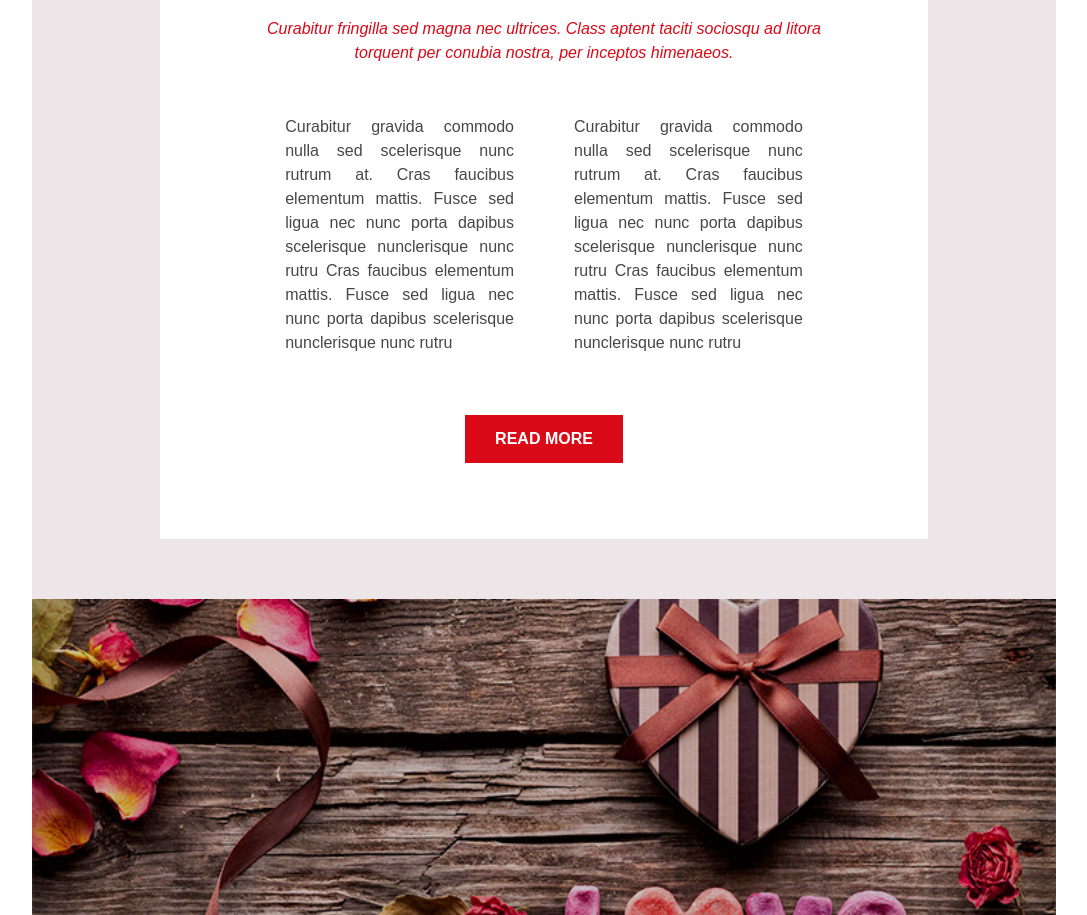
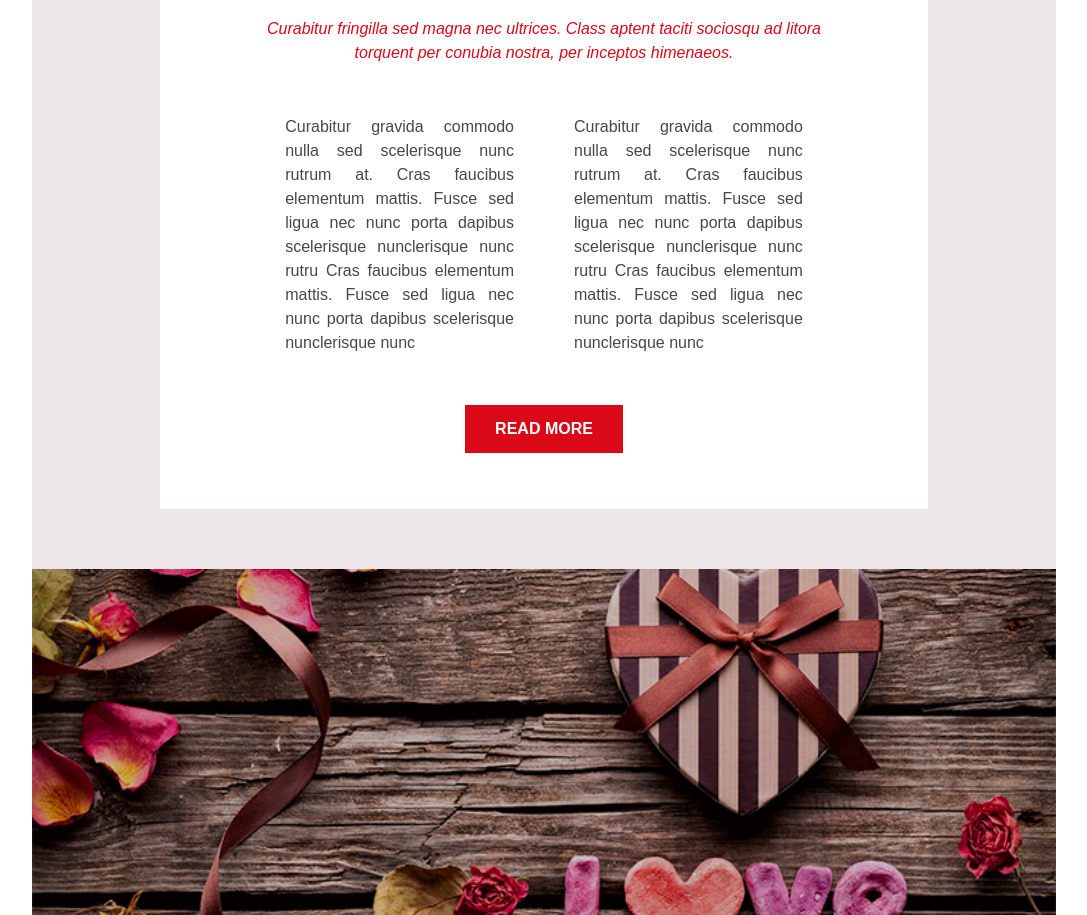
Before and after one commit to IsabelNtanda/valentine-s_day, a plain HTML site: page index.html in a window 1280 px wide. Shown: the part 891-1806 px from the top of the page, without its empty margins (96-1183 px from the left). Drawn offline with Linux system fonts and the light colour scheme; files whose address does not match are found by name.

Commit message:
updated about content

```diff
--- a/assets/css/style.css
+++ b/assets/css/style.css
@@ -108,7 +108,7 @@
 /* About valentine's day*/
 #about{
 width:75%;
-height: 65rem;
+height: 62rem;
 background-color: #ffffff;
 margin: 6rem auto;
 
@@ -119,7 +119,7 @@
 }
 #about a{
 text-align: center;
-margin: 4rem auto;
+margin: 3rem auto;
 }
 #about h2{
 text-align: center;
--- a/index.html
+++ b/index.html
@@ -50,7 +50,7 @@
               Cras faucibus elementum mattis. Fusce sed ligua nec nunc porta
               dapibus scelerisque nunclerisque nunc rutru Cras faucibus
               elementum mattis. Fusce sed ligua nec nunc porta dapibus
-              scelerisque nunclerisque nunc rutru
+              scelerisque nunclerisque nunc
             </p>
           </div>
           <div class="about-content-side">
@@ -59,7 +59,7 @@
               Cras faucibus elementum mattis. Fusce sed ligua nec nunc porta
               dapibus scelerisque nunclerisque nunc rutru Cras faucibus
               elementum mattis. Fusce sed ligua nec nunc porta dapibus
-              scelerisque nunclerisque nunc rutru
+              scelerisque nunclerisque nunc
             </p>
           </div>
         </div>
```
